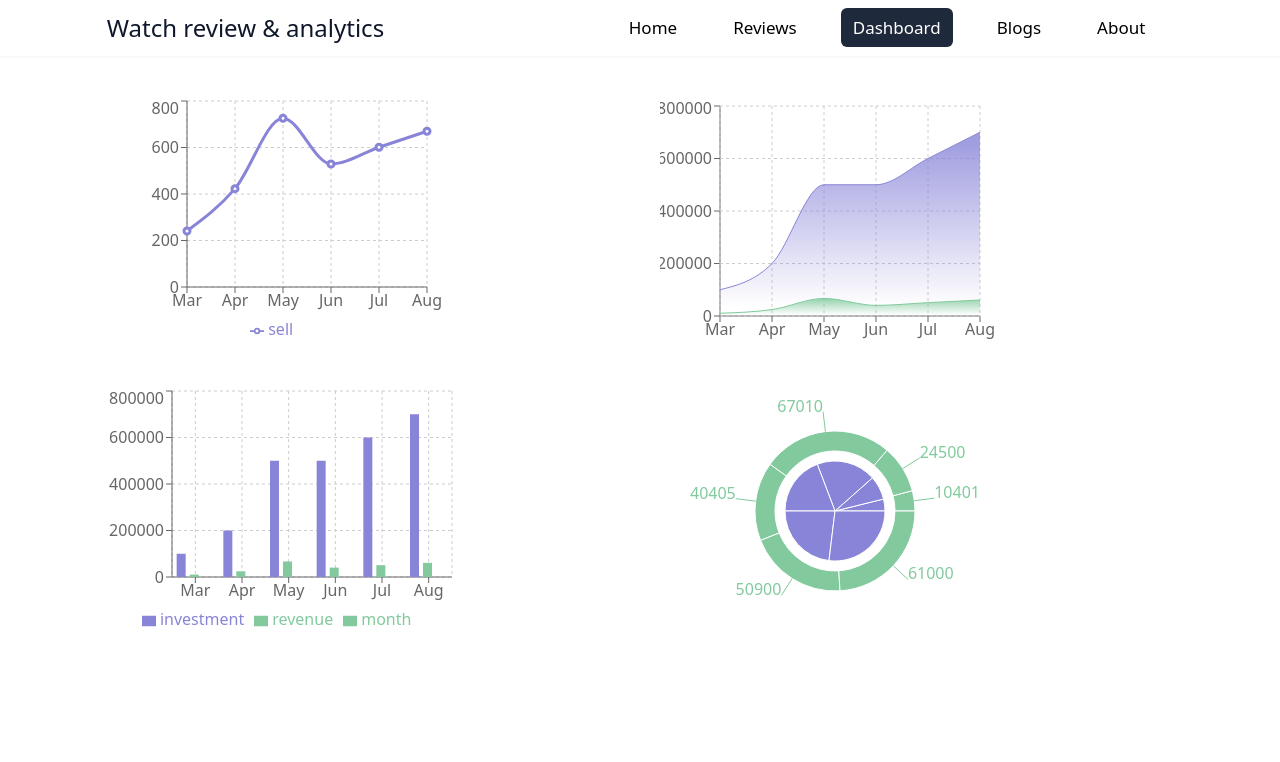
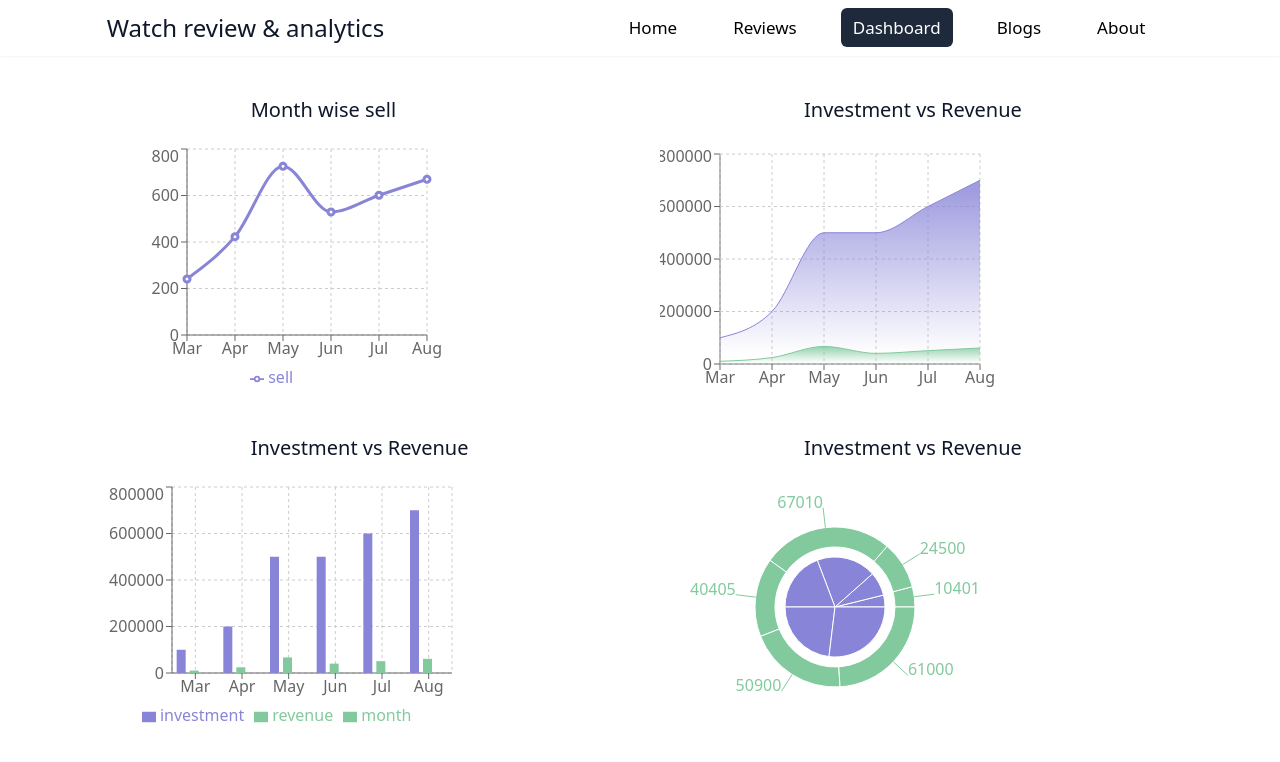
Before and after one commit to irazramin/watch-reviews-analytics, a React (Create React App) app: page /dashboard in a window 1280 px wide. Shown: the top 762 px of the page. Built offline with nearby package versions, Linux system fonts and the light colour scheme.

Commit message:
dashboard update readme file update

```diff
--- a/src/components/Dashboard/Dashboard.js
+++ b/src/components/Dashboard/Dashboard.js
@@ -5,7 +5,10 @@ import analytics from '../../data/analytic';
 const Dashboard = () => {
   return (
     <div className='grid grid-cols-1 lg:grid-cols-2 my-10 w-10/12 mx-auto gap-10 place-content-evenly'>
-      <div >
+      <div>
+        <h2 className='text-xl font-medium text-slate-900 ml-36 mb-5'>
+          Month wise sell
+        </h2>
         <LineChart
           width={350}
           height={250}
@@ -26,6 +29,10 @@ const Dashboard = () => {
         </LineChart>
       </div>
       <div>
+        <h2 className='text-xl font-medium text-slate-900 ml-36 mb-5'>
+          Investment vs Revenue
+        </h2>
+
         <AreaChart
           width={350}
           height={250}
@@ -63,6 +70,9 @@ const Dashboard = () => {
         </AreaChart>
       </div>
       <div>
+        <h2 className='text-xl font-medium text-slate-900 ml-36 mb-5'>
+          Investment vs Revenue
+        </h2>
         <BarChart width={350} height={250} data={analytics}>
           <CartesianGrid strokeDasharray='3 3' />
           <XAxis dataKey='month' />
@@ -75,6 +85,9 @@ const Dashboard = () => {
         </BarChart>
       </div>
       <div>
+        <h2 className='text-xl font-medium text-slate-900 ml-36 mb-5'>
+          Investment vs Revenue
+        </h2>
         <PieChart width={350} height={250}>
           <Pie
             data={analytics}
```
Also changed, not shown: 1 other file (tests, documents, lock files or other folders).
